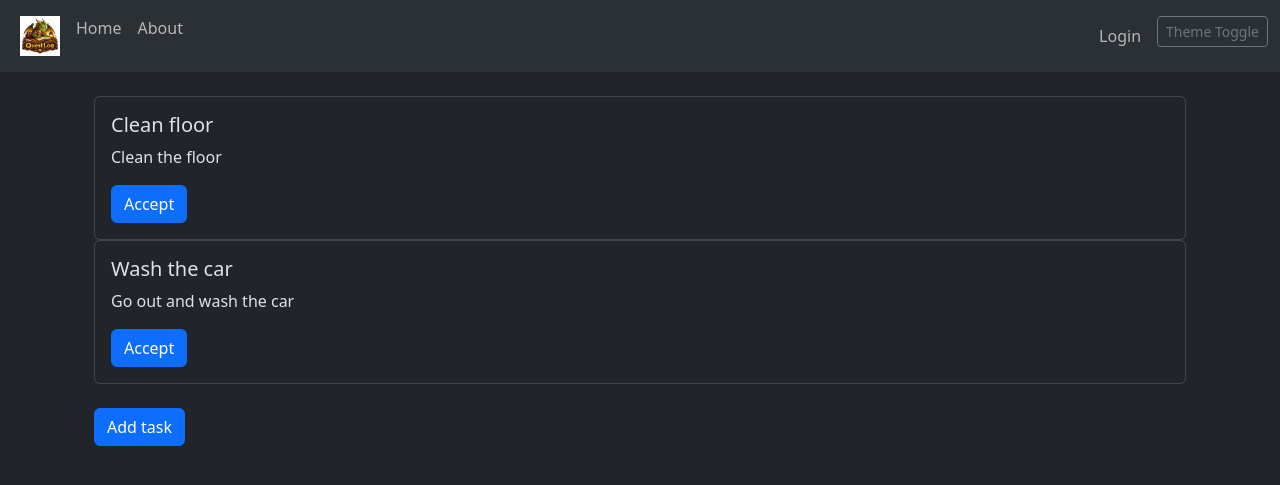
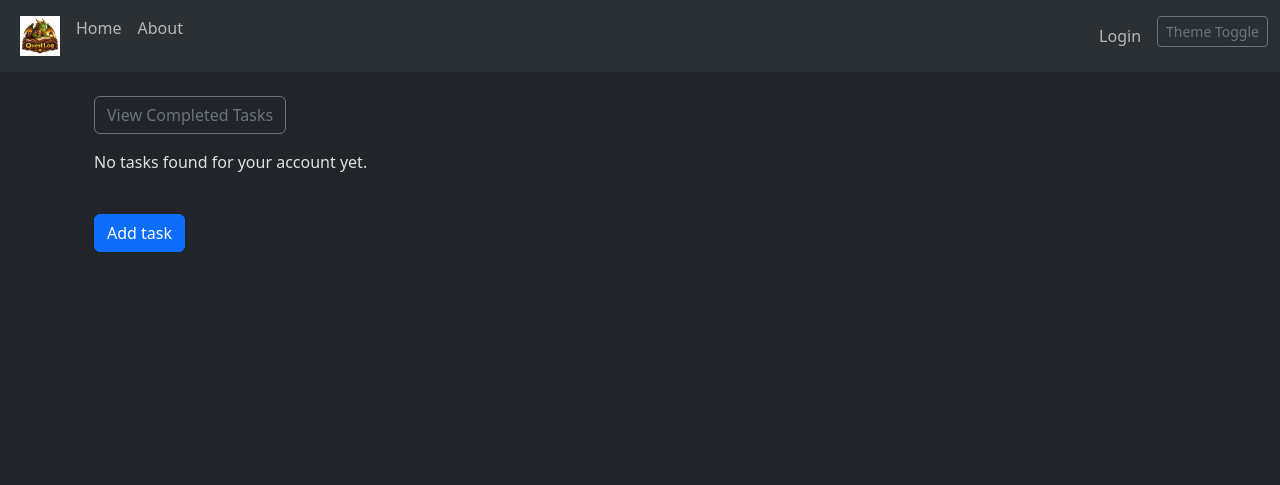
Before and after one commit to UCCS-CS4300-5300/QuestLog, a Django app: page /tasks/ in a window 1280 px wide. Shown: the top 485 px of the page. Run offline with Django 5.2, Linux system fonts and the light colour scheme; some libraries are stand-ins or nearby versions.

Commit message:
added task upload feature for uploading pictures of the completed task
added seeding script for adding tasks (for now, will not be needed once create_task() is written)

removed hardcoded tasks in template, added tasks pulled from db

added task_history logic and template.

added embedded proof pictures for completed task history.

minor routing fixes in views.

Added functionality to profile avatar media server to also serve proofs.

```diff
--- a/QuestLog/models.py
+++ b/QuestLog/models.py
@@ -153,6 +153,7 @@ class Task(models.Model):
 
 
     owner = models.ForeignKey(settings.AUTH_USER_MODEL,  on_delete=models.CASCADE)
+    title=  models.CharField(max_length=30)
     description = models.CharField(max_length=200)
     status = models.PositiveSmallIntegerField(
         choices=Status.choices,
@@ -165,3 +166,6 @@ class Task(models.Model):
     created_at = models.DateTimeField(auto_now_add=True)
     claimed_at = models.DateTimeField(null=True, blank=True)
     completed_at = models.DateTimeField(null=True, blank=True)
+
+# def getTasks(user):
+#     return .all().order_by("username")
--- a/QuestLog/templates/tasks.html
+++ b/QuestLog/templates/tasks.html
@@ -3,25 +3,26 @@
 
 {% block content %}
     <div class="container">
-        <!--- This should be generated-->
-            <div class="card">
+        <div class="mb-3">
+            <a href="{% url 'QuestLog:task_history' %}" class="btn btn-outline-secondary">View Completed Tasks</a>
+        </div>
+        {% if tasks %}
+            {% for task in tasks %}
+                <div class="card mb-3">
                     <div class="card-body">
-                    <h5 class="card-title">Clean floor</h5>
-                    <p class="card-text">Clean the floor</p>
-                    <a href="{% url 'QuestLog:complete_task' %}" class="btn btn-primary">Accept</a>
+                        <h5 class="card-title">{{ task.title }}</h5>
+                        <p class="card-text">{{ task.description }}</p>
+                        <a href="{% url 'QuestLog:complete_task' %}?task_id={{ task.id }}" class="btn btn-primary">Accept</a>
                     </div>
                 </div>
-            <div class="card">
-                <div class="card-body">
-                    <h5 class="card-title">Wash the car</h5>
-                    <p class="card-text">Go out and wash the car</p>
-                    <a href="{% url 'QuestLog:complete_task' %}" class="btn btn-primary">Accept</a>
-                </div>
-            </div>
+            {% endfor %}
+        {% else %}
+            <p>No tasks found for your account yet.</p>
+        {% endif %}
     </div>
     <br>
     <div class="container">
-            <a  class="btn btn-primary">Add task</a>
+        <a class="btn btn-primary">Add task</a>
     </div>
 
 {% endblock %}
--- a/QuestLog/urls.py
+++ b/QuestLog/urls.py
@@ -7,6 +7,7 @@ urlpatterns = [
     path('', views.home, name='home'),
     path('about/', views.about, name='about'),
     path('tasks/', views.tasks, name='tasks'),
+    path('tasks_history/', views.task_history, name='task_history'),
     path('complete_task/', views.complete_task, name='complete_task'),
     path('login/', views.login_view, name='login'),
     path('logout/', views.logout_view, name='logout'),
--- a/QuestLog/views.py
+++ b/QuestLog/views.py
@@ -5,13 +5,14 @@ from django.conf import settings
 from django.contrib import messages
 from django.contrib.auth import login, logout
 from django.contrib.auth.decorators import login_required
-from django.http import FileResponse, Http404, HttpResponseForbidden
+from django.http import FileResponse, Http404, HttpResponse, HttpResponseForbidden
 from django.shortcuts import redirect, render
 from django.urls import reverse
+from django.utils import timezone
 from django.utils.http import escape_leading_slashes, url_has_allowed_host_and_scheme
 
 from .forms import QuestLogAuthenticationForm, QuestLogUserCreationForm
-from .models import UserProfile, get_user_display_name, get_user_profile, genLeaderboard, getParties, getPartyTasks, getPartyMembers
+from .models import UserProfile, Task, get_user_display_name, get_user_profile, genLeaderboard, getParties, getPartyTasks, getPartyMembers
 
 def get_request_hosts(request):
     request_host = request.get_host()
@@ -94,11 +95,45 @@ def about(request):
 
 
 def tasks(request):
-    return renderPage(request, "tasks.html")
+    data = {}
+    if request.user.is_authenticated:
+        data["tasks"] = (
+            Task.objects.filter(owner=request.user)
+            .exclude(status=Task.Status.COMPLETED)
+            .order_by("status", "-created_at")
+        )
+    else:
+        data["tasks"] = Task.objects.none()
+    return render(request, "tasks.html", data)
+
+
+def task_history(request):
+    data = {}
+    if request.user.is_authenticated:
+        data["tasks"] = (
+            Task.objects.filter(owner=request.user, status=Task.Status.COMPLETED)
+            .order_by("-completed_at", "-created_at")
+        )
+    else:
+        data["tasks"] = Task.objects.none()
+    return render(request, "tasks_history.html", data)
 
 
 def complete_task(request):
-    return renderPage(request, "complete_task.html")
+    if not request.user.is_authenticated:
+        return redirect("QuestLog:login")
+
+    task_id = request.GET.get("task_id")
+    task = (
+        Task.objects.filter(id=task_id, owner=request.user)
+        .exclude(status=Task.Status.COMPLETED)
+        .first()
+    )
+    if task is None:
+        messages.error(request, "Task not found.")
+        return redirect("QuestLog:tasks")
+
+    return render(request, "complete_task.html", {"task": task})
 
 
 def login_view(request):
@@ -147,10 +182,19 @@ def normalize_media_path(path):
 def serve_media(request, path):
     normalized_request_path = normalize_media_path(path)
     path_parts = PurePosixPath(normalized_request_path).parts
-    if len(path_parts) < 2 or path_parts[0] != "profile_pictures":
+    if len(path_parts) < 2:
         raise Http404("Media file not found.")
 
-    if not UserProfile.objects.filter(profile_picture=normalized_request_path).exists():
+    allowed_roots = {"profile_pictures", "proofs"}
+    if path_parts[0] not in allowed_roots:
+        raise Http404("Media file not found.")
+
+    is_known_profile_picture = UserProfile.objects.filter(
+        profile_picture=normalized_request_path
+    ).exists()
+    is_known_task_proof = Task.objects.filter(proofs=normalized_request_path).exists()
+
+    if not (is_known_profile_picture or is_known_task_proof):
         raise Http404("Media file not found.")
 
     media_root = Path(settings.MEDIA_ROOT).resolve()
@@ -190,4 +234,32 @@ def create_party(request):
 
 
 def upload_task_proof(request):
-    return render(request, 'upload_task_proof.html')
+    if request.method == "POST":
+        if not request.user.is_authenticated:
+            return redirect("QuestLog:login")
+
+        file = request.FILES.get("proof_file")
+        task_id = request.POST.get("task_id")
+        task = (
+            Task.objects.filter(id=task_id, owner=request.user)
+            .exclude(status=Task.Status.COMPLETED)
+            .first()
+        )
+
+        if task is None:
+            messages.error(request, "Task not found.")
+            return redirect("QuestLog:tasks")
+
+        if not file:
+            messages.error(request, "No file uploaded.")
+            return redirect(f"{reverse('QuestLog:complete_task')}?task_id={task.id}")
+
+        task.proofs = file
+        task.status = Task.Status.COMPLETED
+        task.completed_at = timezone.now()
+        task.save(update_fields=["proofs", "status", "completed_at"])
+
+        return redirect("QuestLog:tasks")
+
+
+    return HttpResponse("Only POST allowed")
```
Also changed, not shown: QuestLog/templates/complete_task.html (+5 -3 lines), QuestLog/templates/tasks_history.html (added, +38 -0 lines), scripts/seed_task_verification.py (added, +65 -0 lines), QuestLog/migrations/0006_task_title.py (added), QuestLog/migrations/0007_completedtask.py (added), QuestLog/migrations/0008_delete_completedtask.py (added). Lines whose indentation alone changed are shown as unchanged.
